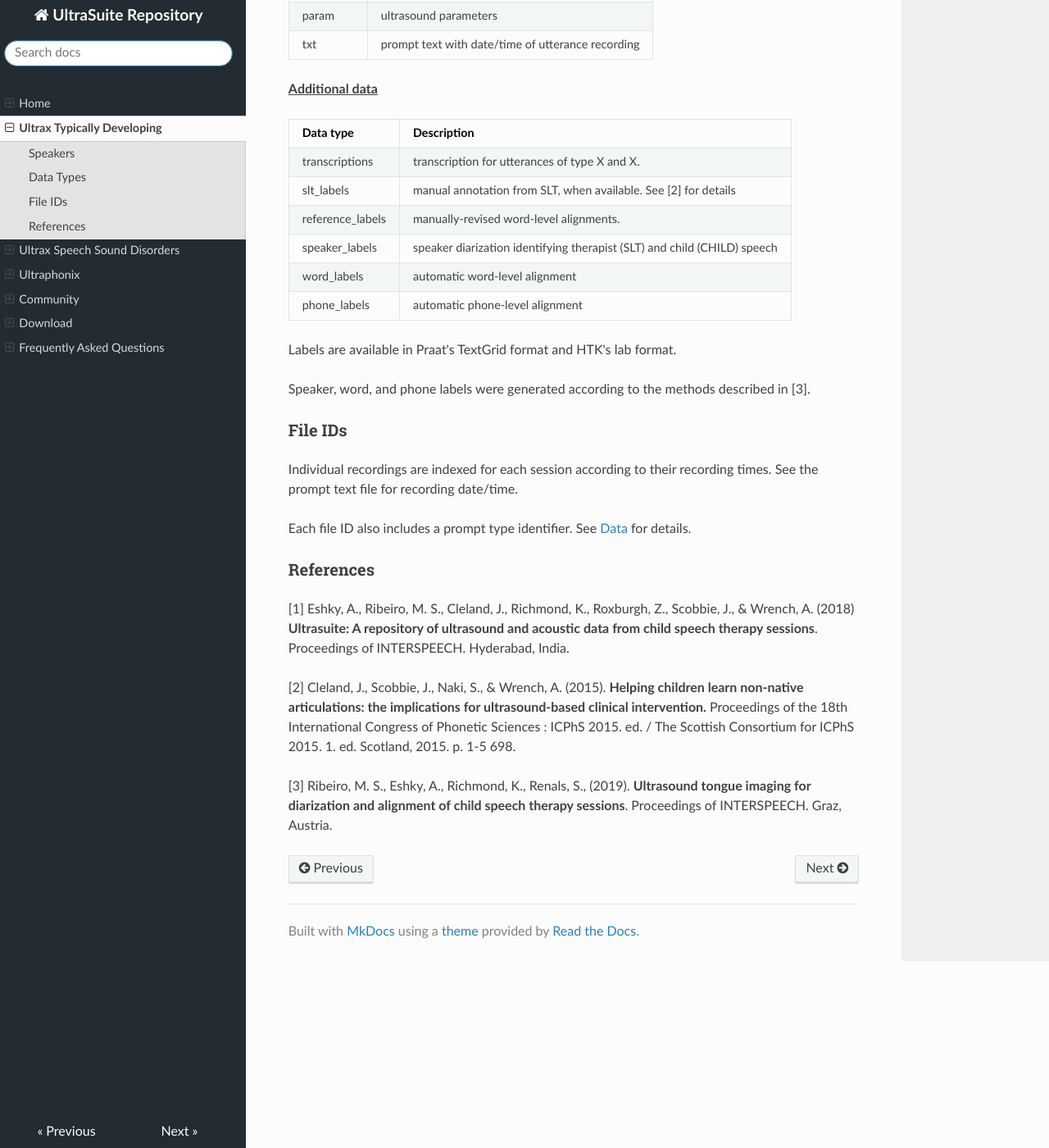
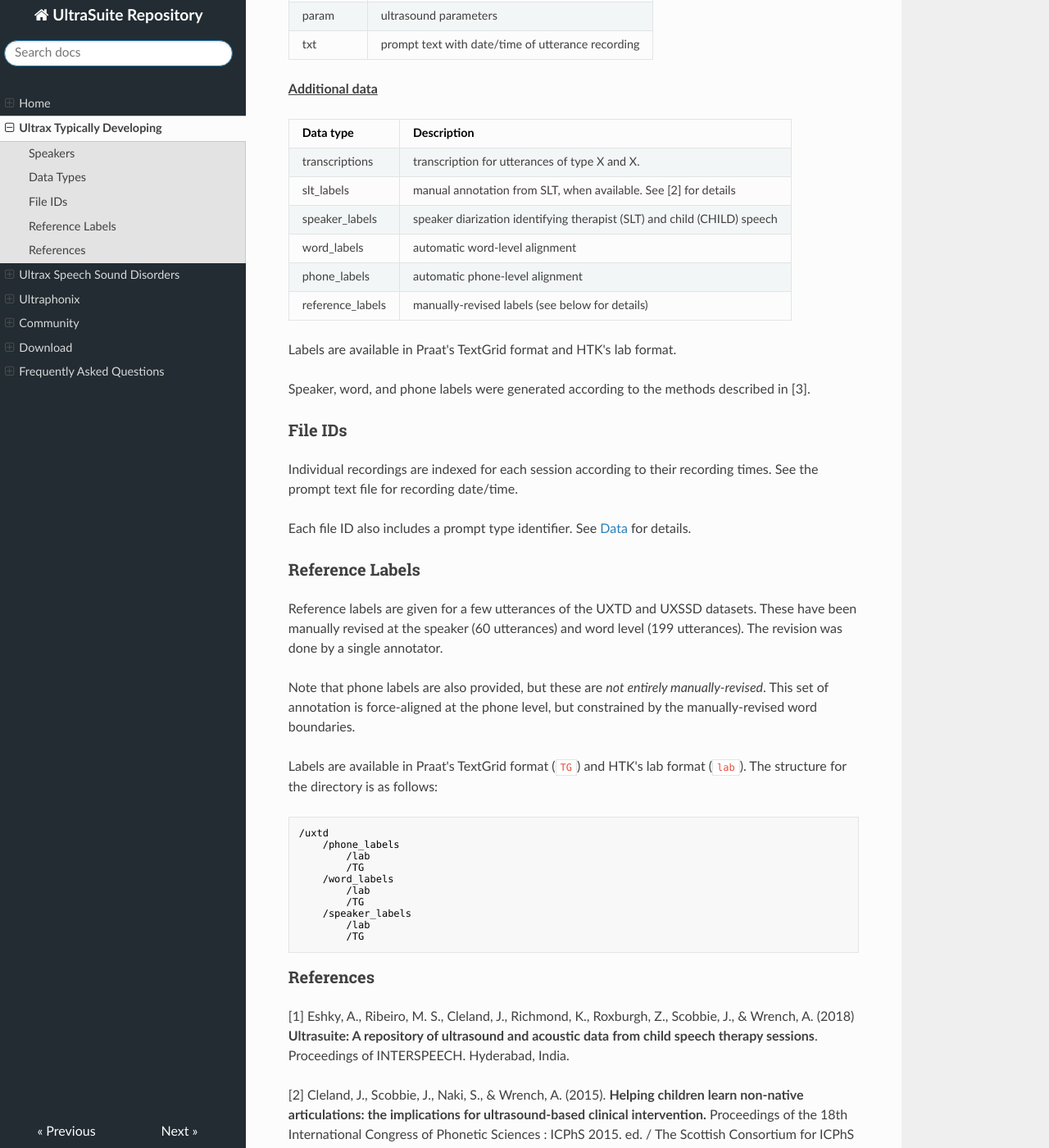
Before and after one commit to UltraSuite/ultrasuite-doc, an MkDocs documentation site: the page built from docs/data/uxtd.md, in a window 1280 px wide and 1400 px high, scrolled down 555 px. Shown: the whole window at 82% size. Built offline with MkDocs 1.6.1, drawn with Linux system fonts in a browser that asks for light colours; nearby versions of some CDN libraries.

Commit message:
add details for manually-revised labels

````diff
--- a/docs/data/uxtd.md
+++ b/docs/data/uxtd.md
@@ -29,10 +29,10 @@ For a list and additional details, see [UXTD Speakers](uxtd-spk.md).
 | ---------------- | ------------------------------------------------------------ |
 | transcriptions   | transcription for utterances of type X and X.                |
 | slt_labels       | manual annotation from SLT, when available. See [2] for details |
-| reference_labels | manually-revised word-level alignments.                      |
 | speaker_labels   | speaker diarization identifying therapist (SLT) and child (CHILD) speech |
 | word_labels      | automatic word-level alignment                               |
 | phone_labels     | automatic phone-level alignment                              |
+| reference_labels | manually-revised labels (see below for details)              |
 
 Labels are available in Praat's TextGrid format and HTK's lab format.
 
@@ -49,6 +49,29 @@ Each file ID also includes a prompt type identifier. See [Data](data.md) for det
 
 
 
+### Reference Labels
+
+Reference labels are given for a few utterances of the UXTD and UXSSD datasets. These have been manually revised at the speaker (60 utterances) and word level (199 utterances). The revision was done by a single annotator.
+
+Note that phone labels are also provided, but these are *not entirely manually-revised*. This set of annotation is force-aligned at the phone level, but constrained by the manually-revised word boundaries.
+
+Labels are available in Praat's TextGrid format (`TG`) and HTK's lab format (`lab`). The structure for the directory is as follows:
+
+```
+/uxtd
+	/phone_labels
+		/lab
+		/TG
+	/word_labels
+		/lab
+		/TG
+	/speaker_labels
+		/lab
+		/TG
+```
+
+
+
 ### References
 
 [1] Eshky, A., Ribeiro, M. S., Cleland, J., Richmond, K., Roxburgh, Z.,  Scobbie, J., & Wrench, A. (2018) **Ultrasuite: A repository of ultrasound and acoustic data from child speech therapy sessions**. Proceedings of INTERSPEECH. Hyderabad, India.
````
Also changed, not shown: docs/data/uxssd.md (+24 -1 lines).
